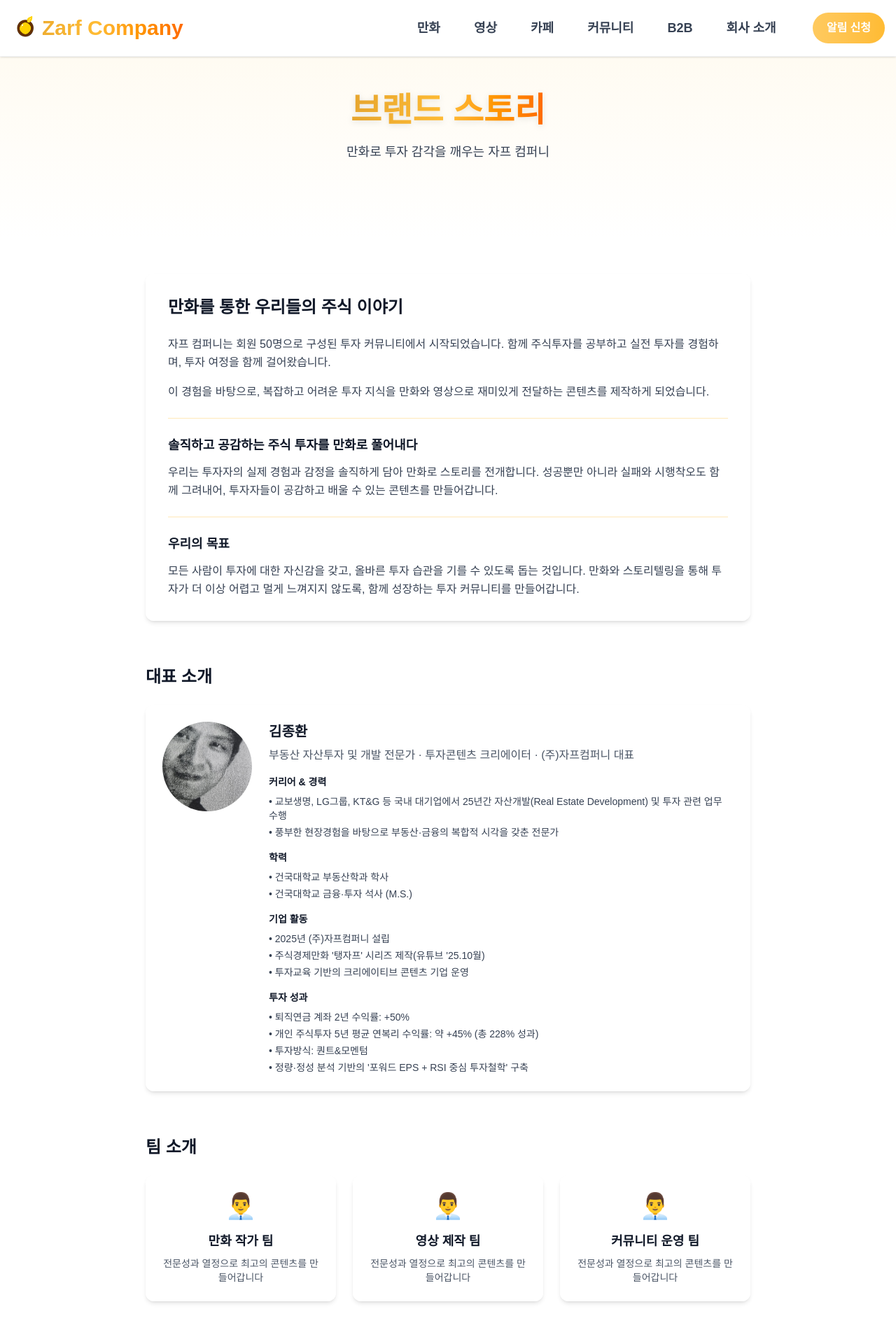
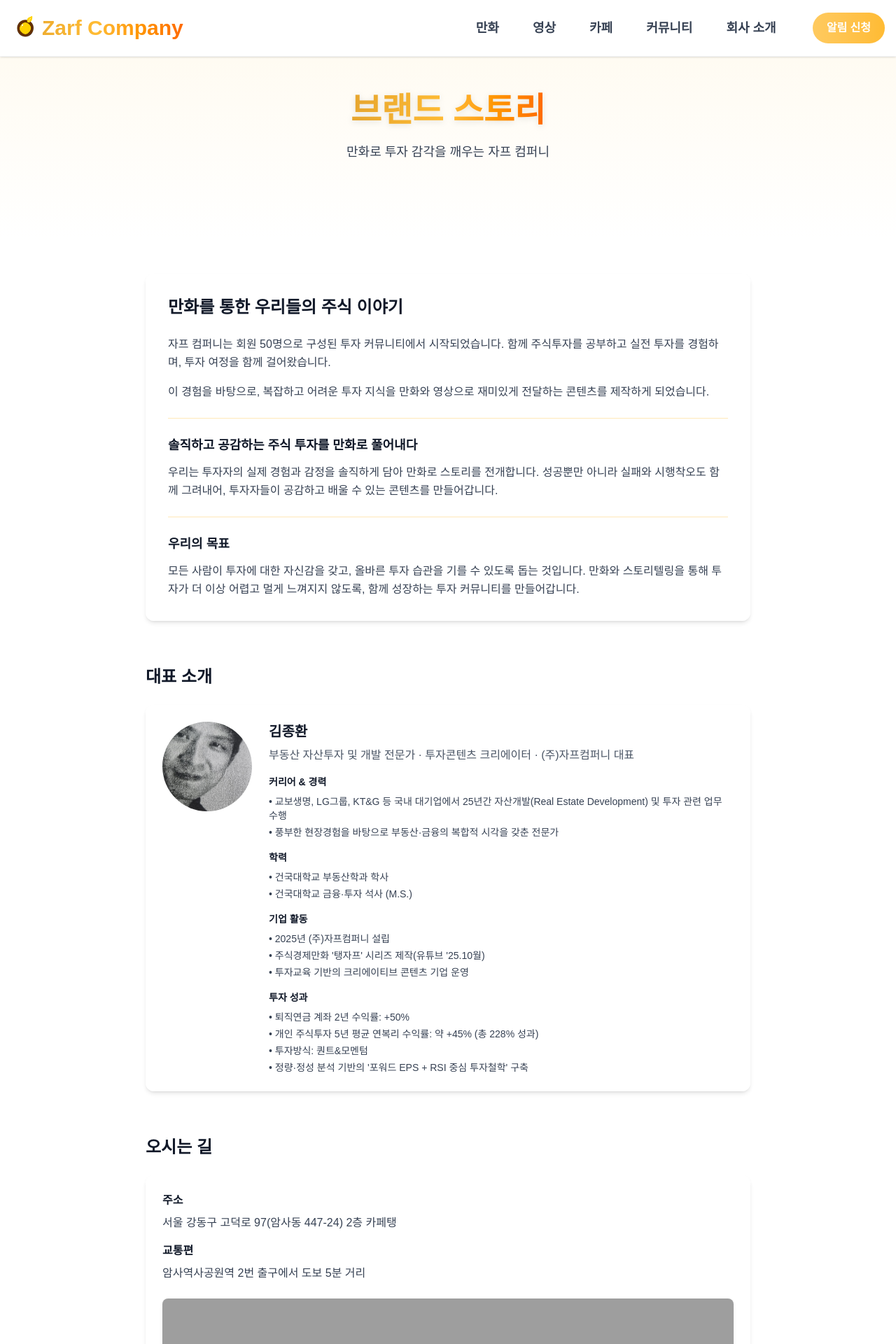
Before and after one commit to salmon131/zarf-company, a Next.js app: page /about in a window 1280 px wide. Shown: the top 1920 px of the page at 70% size. Built offline with nearby package versions, Linux system fonts and the light colour scheme; grey boxes are pictures that could not be loaded; a web font is replaced by a local one.

Commit message:
chore: B2B 페이지 제거 및 회사 소개 페이지 간소화
- Header에서 B2B 메뉴 제거
- sitemap에서 B2B 페이지 제거
- 회사 소개 페이지에서 팀 소개 섹션 제거
- 웹사이트 네비게이션 간소화 및 정리

```diff
--- a/app/about/page.tsx
+++ b/app/about/page.tsx
@@ -167,32 +167,6 @@ export default function AboutPage() {
           </Card>
         </section>
 
-        {/* Team Section */}
-        <section className="mb-16">
-          <h2 className="text-2xl font-bold text-gray-900 mb-6 group cursor-default inline-block relative">
-            <span className="group-hover:bg-gradient-to-r group-hover:from-brand-600 group-hover:via-brand-500 group-hover:to-orange-500 group-hover:bg-clip-text group-hover:text-transparent transition-all duration-300">
-              팀 소개
-            </span>
-            <span className="absolute bottom-0 left-0 w-0 h-0.5 bg-gradient-to-r from-brand-500 to-orange-500 group-hover:w-full transition-all duration-300"></span>
-          </h2>
-          <div className="grid grid-cols-1 md:grid-cols-3 gap-6">
-            {["만화 작가", "영상 제작", "커뮤니티 운영"].map((role, index) => (
-              <Card key={index} className="p-6 text-center">
-                <div className="text-4xl mb-4">👨‍💼</div>
-                <h3 className="text-lg font-bold text-gray-900 mb-2 group cursor-default inline-block relative">
-                  <span className="group-hover:bg-gradient-to-r group-hover:from-brand-600 group-hover:via-brand-500 group-hover:to-orange-500 group-hover:bg-clip-text group-hover:text-transparent transition-all duration-300">
-                  {role} 팀
-                  </span>
-                  <span className="absolute bottom-0 left-0 w-0 h-0.5 bg-gradient-to-r from-brand-500 to-orange-500 group-hover:w-full transition-all duration-300"></span>
-                </h3>
-                <p className="text-gray-600 text-sm">
-                  전문성과 열정으로 최고의 콘텐츠를 만들어갑니다
-                </p>
-              </Card>
-            ))}
-          </div>
-        </section>
-
         {/* Location */}
         <section>
           <h2 className="text-2xl font-bold text-gray-900 mb-6 group cursor-default inline-block relative">
--- a/app/sitemap.ts
+++ b/app/sitemap.ts
@@ -46,11 +46,5 @@ export default function sitemap(): MetadataRoute.Sitemap {
       changeFrequency: 'monthly',
       priority: 0.6,
     },
-    {
-      url: `${baseUrl}/b2b`,
-      lastModified: new Date(),
-      changeFrequency: 'monthly',
-      priority: 0.5,
-    },
   ]
 }
--- a/components/layout/Header.tsx
+++ b/components/layout/Header.tsx
@@ -58,13 +58,6 @@ export default function Header() {
               <span className="absolute bottom-0 left-0 w-0 h-0.5 bg-gradient-to-r from-brand-500 to-orange-500 group-hover:w-full transition-all duration-300"></span>
             </Link>
             <Link
-              href="/b2b"
-              className="text-gray-700 hover:text-brand-600 transition-all duration-300 font-bold text-base md:text-lg px-3 py-2 rounded-lg hover:bg-brand-50/50 relative group hidden md:block"
-            >
-              B2B
-              <span className="absolute bottom-0 left-0 w-0 h-0.5 bg-gradient-to-r from-brand-500 to-orange-500 group-hover:w-full transition-all duration-300"></span>
-            </Link>
-            <Link
               href="/about"
               className="text-gray-700 hover:text-brand-600 transition-all duration-300 font-bold text-base md:text-lg px-3 py-2 rounded-lg hover:bg-brand-50/50 relative group hidden md:block"
             >
```
